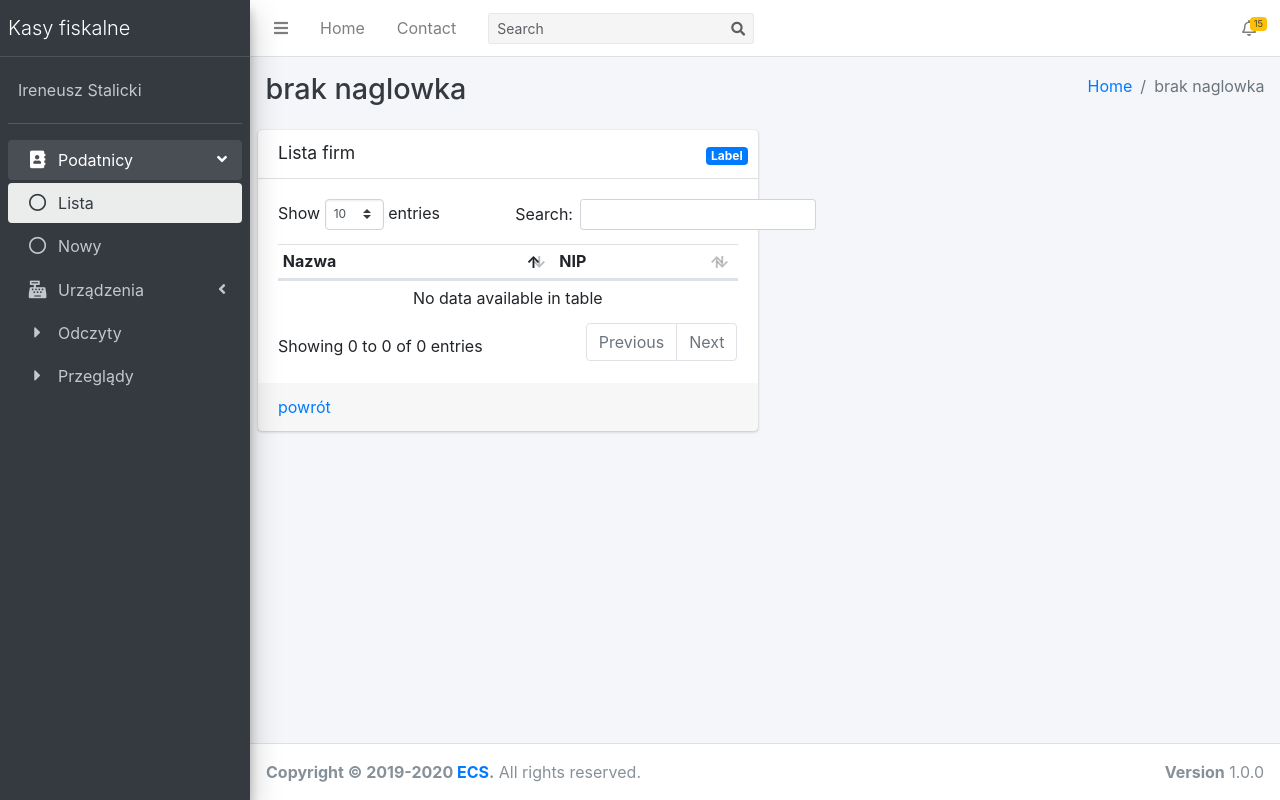
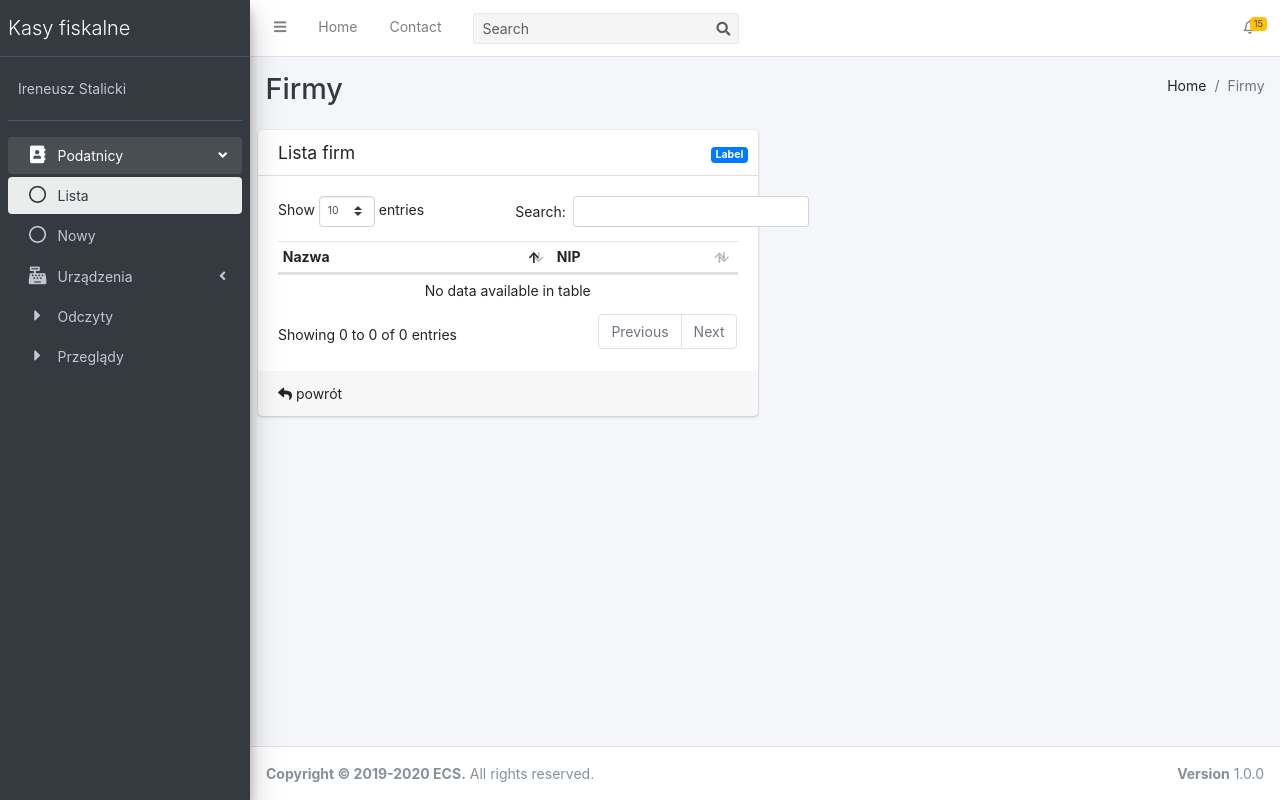
Before and after one commit to black999/kasy, a Django app: page /podatnik/lista in a window 1280 px wide. Run offline with Django 3.2, Linux system fonts and the light colour scheme; data that the repository does not hold is empty; some libraries are stand-ins or nearby versions.

Commit message:
cd adminlte

```diff
--- a/kasy/templates/kasy/base.html
+++ b/kasy/templates/kasy/base.html
@@ -31,6 +31,8 @@
   <link rel="stylesheet" href="{% static 'plugins/summernote/summernote-bs4.css' %}">
   <!-- Google Font: Source Sans Pro -->
   <link href="{% static 'dist/font/fontgoogle' %}" rel="stylesheet">
+  <!-- Moje style css -->
+  <link href="{% static 'serwis/serwis.css' %}" rel="stylesheet">
 </head>
 <body class="hold-transition sidebar-mini layout-fixed">
   <div class="wrapper">
@@ -98,7 +100,7 @@
     <!-- Main Sidebar Container -->
     <aside class="main-sidebar sidebar-dark-primary elevation-4">
       <!-- Brand Logo -->
-      <a href="index3.html" class="brand-link">
+      <a href="{% url 'home' %}" class="brand-link">
         <!-- <img src="dist/img/AdminLTELogo.png" alt="AdminLTE Logo" class="brand-image img-circle elevation-3"
         style="opacity: .8"> -->
         <span class="brand-text font-weight-light">Kasy fiskalne</span>
@@ -209,12 +211,12 @@
       <div class="container-fluid">
         <div class="row mb-2">
           <div class="col-sm-6">
-            <h1 class="m-0 text-dark">{{ header|default:'brak naglowka' }}</h1>
+            <h1 class="m-0 text-dark">{{ header|default:'brak nagłówka' }}</h1>
           </div><!-- /.col -->
           <div class="col-sm-6">
             <ol class="breadcrumb float-sm-right">
               <li class="breadcrumb-item"><a href="#">Home</a></li>
-              <li class="breadcrumb-item active">{{ header|default:'brak naglowka'}}</li>
+              <li class="breadcrumb-item active">{{ header|default:'brak nagłówka'}}</li>
             </ol>
           </div><!-- /.col -->
         </div><!-- /.row -->
--- a/kasy/templates/kasy/kasa_lista.html
+++ b/kasy/templates/kasy/kasa_lista.html
@@ -7,7 +7,7 @@
     <div class="row">
         <div class="col-sm-12">
             <div class="card">
-                <div class="card-header">
+                <div class="card-header ">
                     <h3 class="card-title">{{ title }}</h3>
                     <div class="card-tools">
                         <!-- Buttons, labels, and many other things can be placed here! -->
--- a/kasy/templates/kasy/snipets/back.html
+++ b/kasy/templates/kasy/snipets/back.html
@@ -1 +1 @@
-<a href="javascript:history.go(-1)">powrót</a>
+<a href="javascript:history.go(-1)"><i class="fas fa-reply"></i> powrót</a>
--- a/kasy/views.py
+++ b/kasy/views.py
@@ -261,8 +261,11 @@ def podatnik_dodaj(request):
 
 def podatnik_lista(request):
     podatnicy = Podatnik.objects.all()
-    return render(request, 'kasy/podatnik_lista.html',
-                  {'podatnicy': podatnicy})
+    context = {
+        'podatnicy': podatnicy,
+        'header': 'Firmy'
+    }
+    return render(request, 'kasy/podatnik_lista.html', context)
 
 
 def podatnik_detale(request, pk):
--- /dev/null
+++ b/static/serwis/serwis.css
@@ -0,0 +1,11 @@
+a {
+	color: inherit;
+}
+
+body {
+	font-size: 14px;
+}
+
+.nag1 {
+	font-size: 150%;
+}
```
Also changed, not shown: kasy/templates/kasy/kasa_detale.html (+5 -5 lines), kasy/templates/kasy/podatnik_detale.html (+3 -5 lines).
